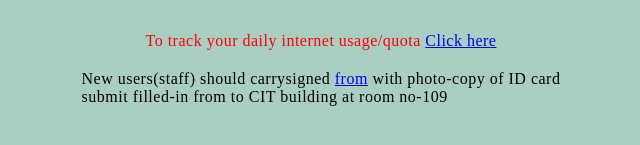
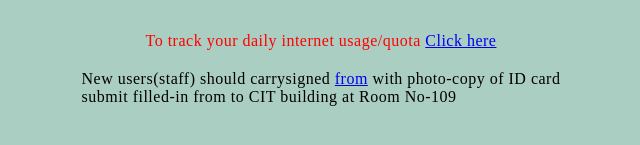
Before and after one commit to 09mujahidul/manuu_wifi_sign_in, a plain HTML site: page index.html in a window 1280 px wide. Shown: the part 567-712 px from the top of the page, 319-959 px from the left. Drawn offline with Linux system fonts and the light colour scheme.

Commit message:
update commit

```diff
--- a/index.html
+++ b/index.html
@@ -19,7 +19,8 @@
 
         </div>
         <p id="p-red">To track your daily internet usage/quota <a href="#">Click here</a></p>
-        <p>New users(staff) should carrysigned <a href="#">from</a> with photo-copy of ID card <br>    submit filled-in from to CIT building at room no-109</p>
+        <p>New users(staff) should carrysigned <a href="#">from</a> with photo-copy of ID card <br>
+               submit filled-in from to CIT building at Room No-109</p>
     </section>
 </body>
 </html>
```
